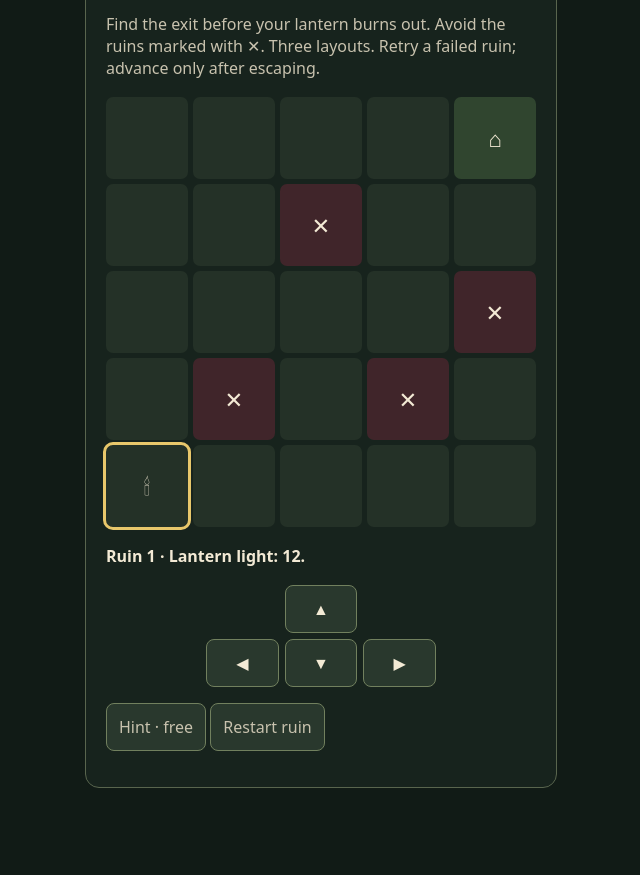
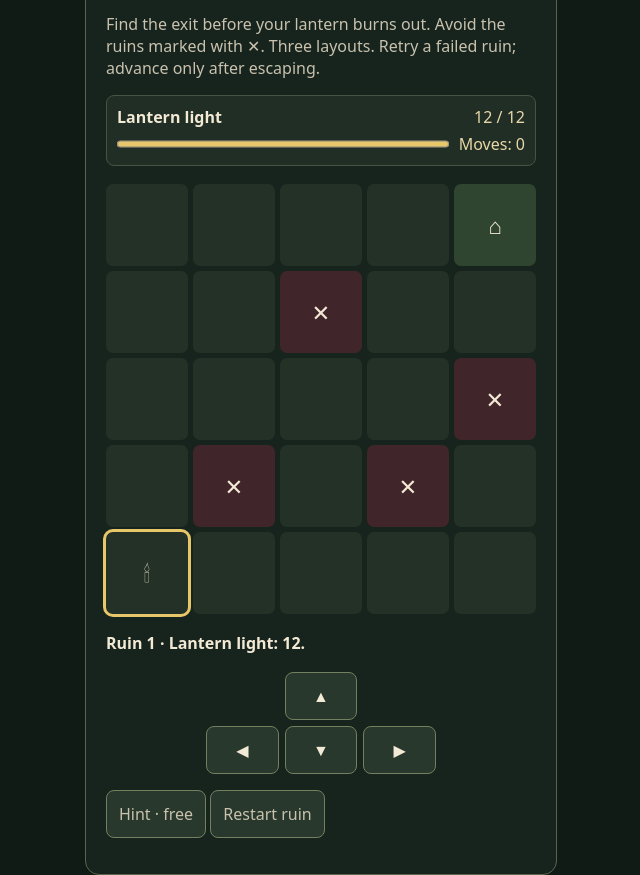
Before and after one commit to nimrodqwe-design/iron-crown, a plain HTML site: page side-game/lantern-run/index.html in a window 1280 px wide. Shown: the part 57-932 px from the top of the page, without its empty margins (319-959 px from the left). Before the commit the page ends 845 px from the top, so only its background shows below. Drawn offline with Linux system fonts and the light colour scheme.

Commit message:
feat(lantern-run): add visible lantern and move HUD

```diff
--- a/side-game/lantern-run/index.html
+++ b/side-game/lantern-run/index.html
@@ -12,7 +12,7 @@ h1{margin:0 0 6px;font-size:1.5rem}p{color:#c8c2ae}
 .cell{aspect-ratio:1;display:grid;place-items:center;border-radius:7px;background:#243127;font-size:1.4rem}
 .player{outline:3px solid #e8c76b}.goal{background:#30452f}.trap{background:#40252a}
 .controls{display:grid;grid-template-columns:repeat(3,1fr);gap:6px;max-width:230px;margin:auto}
-.controls button,button{padding:12px;border:1px solid #71805e;border-radius:8px;background:#29382d;color:inherit;font:inherit;touch-action:manipulation}
+.run-stats{display:grid;grid-template-columns:1fr auto;align-items:center;gap:5px 10px;margin:12px 0;padding:10px;border:1px solid #465443;border-radius:8px;background:#202e25}.run-stats label{font-weight:600}.run-stats progress{width:100%;height:14px;accent-color:#e8c76b}.run-stats output{font-variant-numeric:tabular-nums;color:#e8d7a8;text-align:right}.controls button,button{padding:12px;border:1px solid #71805e;border-radius:8px;background:#29382d;color:inherit;font:inherit;touch-action:manipulation}
 .controls button:focus-visible,button:focus-visible{outline:3px solid #e8c76b;outline-offset:2px}
 button:disabled{opacity:.5;cursor:not-allowed}
 #status{min-height:2.5em;font-weight:600}
@@ -22,6 +22,7 @@ button:disabled{opacity:.5;cursor:not-allowed}
 <body><main>
 <h1>Lantern Run</h1>
 <p>Find the exit before your lantern burns out. Avoid the ruins marked with ✕. Three layouts. Retry a failed ruin; advance only after escaping.</p>
+<div class="run-stats" aria-label="Ruin status"><label for="lightMeter">Lantern light</label><output id="lightValue">12 / 12</output><progress id="lightMeter" max="12" value="12">12 of 12</progress><output id="moveCount">Moves: 0</output></div>
 <div id="grid" class="grid" role="grid" aria-label="Ruin board" aria-rowcount="5" aria-colcount="5"></div>
 <div id="status" aria-live="polite" aria-atomic="true"></div>
 <div class="controls" role="group" aria-label="Movement controls">
@@ -33,7 +34,7 @@ button:disabled{opacity:.5;cursor:not-allowed}
 <script>
 (()=>{
 'use strict';
-const grid=document.getElementById('grid'),status=document.getElementById('status'),hintButton=document.getElementById('hint'),restartButton=document.getElementById('restart');
+const grid=document.getElementById('grid'),status=document.getElementById('status'),hintButton=document.getElementById('hint'),restartButton=document.getElementById('restart'),lightMeter=document.getElementById('lightMeter'),lightValue=document.getElementById('lightValue'),moveCount=document.getElementById('moveCount');
 const api=window.LanternRunState;
 if(!api){
  status.textContent='The game could not start. Reload the page to try again.';
@@ -62,6 +63,10 @@ function render(){
   grid.append(cell);
  }
  status.textContent=message(state);
+ lightMeter.value=Math.max(0,Math.min(12,state.light));
+ lightMeter.setAttribute('aria-valuetext',Math.max(0,state.light)+' of 12 lantern light remaining');
+ lightValue.textContent=Math.max(0,state.light)+' / 12';
+ moveCount.textContent='Moves: '+state.moves;
  document.querySelectorAll('button[data-move]').forEach(button=>button.disabled=state.ended);
  hintButton.disabled=state.ended||!api.hint(state);
  restartButton.textContent=state.ended?(state.outcome==='escaped'?'Next ruin':'Try again'):'Restart ruin';
```
